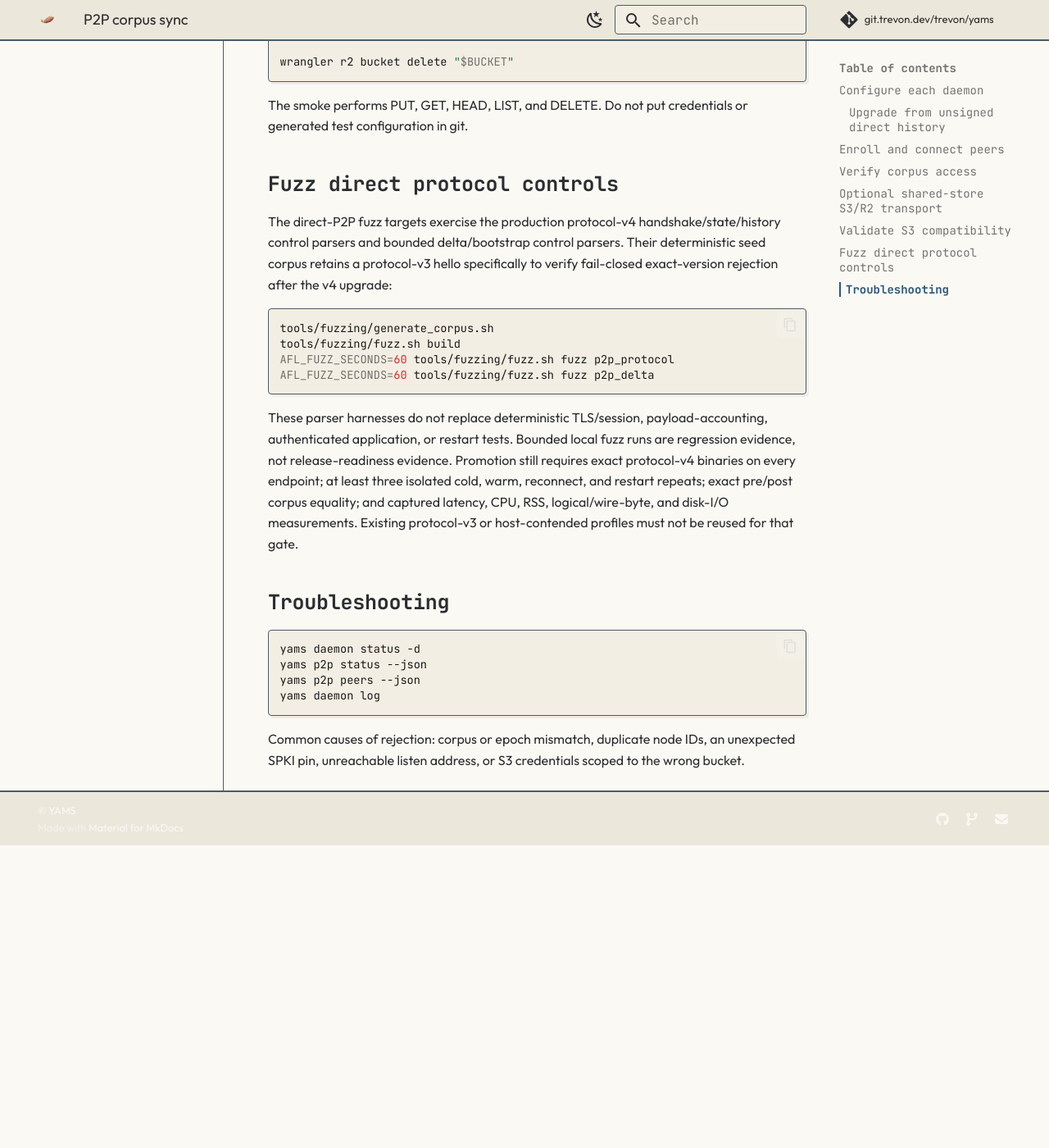
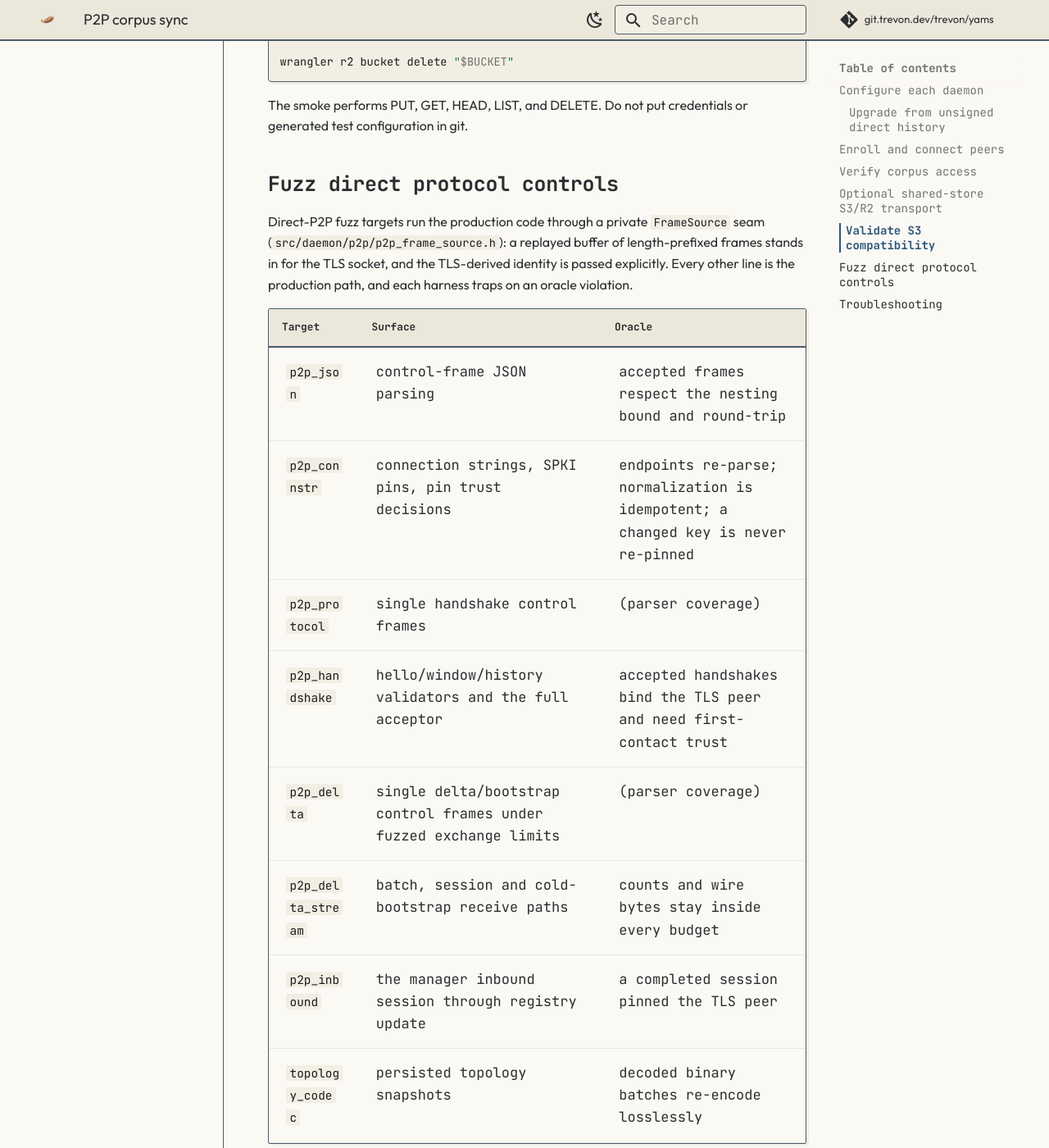
Before and after one commit to trvon/yams, an MkDocs documentation site: the page built from docs/p2p.md, in a window 1280 px wide and 1400 px high, scrolled down 6088 px. Shown: the whole window at 82% size. Built offline with MkDocs 1.6.1 and Material for MkDocs 9.7.7, drawn with Linux system fonts in a browser that asks for light colours; before the commit the page ends 7119 px from its top, so only the background shows below that; some of the changed text lies outside the part shown.

Commit message:
docs(p2p): describe the fuzz lane, its oracles and remaining gaps

````diff
--- a/docs/p2p.md
+++ b/docs/p2p.md
@@ -209,23 +209,46 @@
 
 ## Fuzz direct protocol controls
 
-The direct-P2P fuzz targets exercise the production protocol-v4 handshake/state/history control
-parsers and bounded delta/bootstrap control parsers. Their deterministic seed corpus retains a protocol-v3 hello specifically
-to verify fail-closed exact-version rejection after the v4 upgrade:
+Direct-P2P fuzz targets run the production code through a private `FrameSource` seam
+(`src/daemon/p2p/p2p_frame_source.h`): a replayed buffer of length-prefixed frames stands in for the
+TLS socket, and the TLS-derived identity is passed explicitly. Every other line is the production
+path, and each harness traps on an oracle violation.
+
+| Target | Surface | Oracle |
+|---|---|---|
+| `p2p_json` | control-frame JSON parsing | accepted frames respect the nesting bound and round-trip |
+| `p2p_connstr` | connection strings, SPKI pins, pin trust decisions | endpoints re-parse; normalization is idempotent; a changed key is never re-pinned |
+| `p2p_protocol` | single handshake control frames | (parser coverage) |
+| `p2p_handshake` | hello/window/history validators and the full acceptor | accepted handshakes bind the TLS peer and need first-contact trust |
+| `p2p_delta` | single delta/bootstrap control frames under fuzzed exchange limits | (parser coverage) |
+| `p2p_delta_stream` | batch, session and cold-bootstrap receive paths | counts and wire bytes stay inside every budget |
+| `p2p_inbound` | the manager inbound session through registry update | a completed session pinned the TLS peer |
+| `topology_codec` | persisted topology snapshots | decoded binary batches re-encode losslessly |
+
+The seed corpus keeps a protocol-v3 hello to exercise exact-version rejection, and
+`tools/fuzzing/dicts/p2p.dict` supplies the frame vocabulary. Run locally with a clang that ships
+the libFuzzer runtime (Homebrew or apt LLVM), or with AFL++ in Docker:
 
 ```bash
+CC=clang CXX=clang++ meson setup build/fuzz -Dbuild-fuzzers=true -Dbuild-tests=false
+meson compile -C build/fuzz
 tools/fuzzing/generate_corpus.sh
-tools/fuzzing/fuzz.sh build
-AFL_FUZZ_SECONDS=60 tools/fuzzing/fuzz.sh fuzz p2p_protocol
-AFL_FUZZ_SECONDS=60 tools/fuzzing/fuzz.sh fuzz p2p_delta
+tools/fuzzing/fuzz.sh local p2p_handshake -max_total_time=120
+# AFL++:
+tools/fuzzing/fuzz.sh build && AFL_FUZZ_SECONDS=60 tools/fuzzing/fuzz.sh fuzz p2p_protocol
 ```
 
-These parser harnesses do not replace deterministic TLS/session, payload-accounting, authenticated
-application, or restart tests. Bounded local fuzz runs are regression evidence, not
-release-readiness evidence. Promotion still requires exact protocol-v4 binaries on every endpoint; at least three isolated cold, warm,
-reconnect, and restart repeats; exact pre/post corpus equality; and captured latency, CPU, RSS,
-logical/wire-byte, and disk-I/O measurements. Existing protocol-v3 or host-contended profiles must
-not be reused for that gate.
+`.github/workflows/fuzz-smoke.yml` runs every target for 60 seconds on pull requests that touch
+these areas and nightly, and uploads reproducers on failure.
+
+Remaining gaps: the lane does not fuzz TLS itself, the initiator side of the handshake and delta
+exchange, or sequences that need an authenticated writer key (records are rejected before merge).
+`p2p_inbound` reopens a SQLite registry per input and runs at a few hundred executions per second.
+Bounded fuzz runs are regression evidence, not release-readiness evidence. Promotion still requires
+exact protocol-v4 binaries on every endpoint; at least three isolated cold, warm, reconnect, and
+restart repeats; exact pre/post corpus equality; and captured latency, CPU, RSS, logical/wire-byte,
+and disk-I/O measurements. Existing protocol-v3 or host-contended profiles must not be reused for
+that gate.
 
 ## Troubleshooting
 
````
